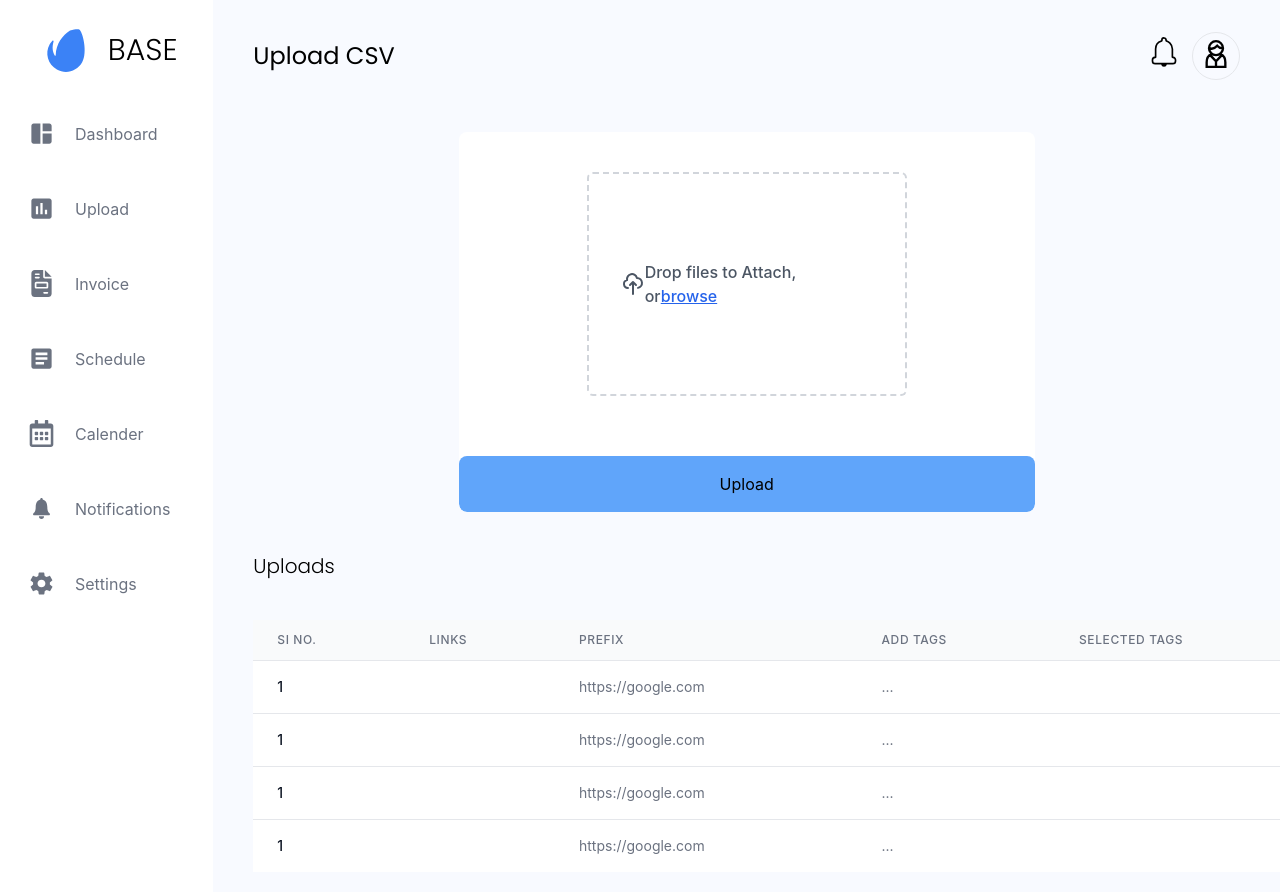
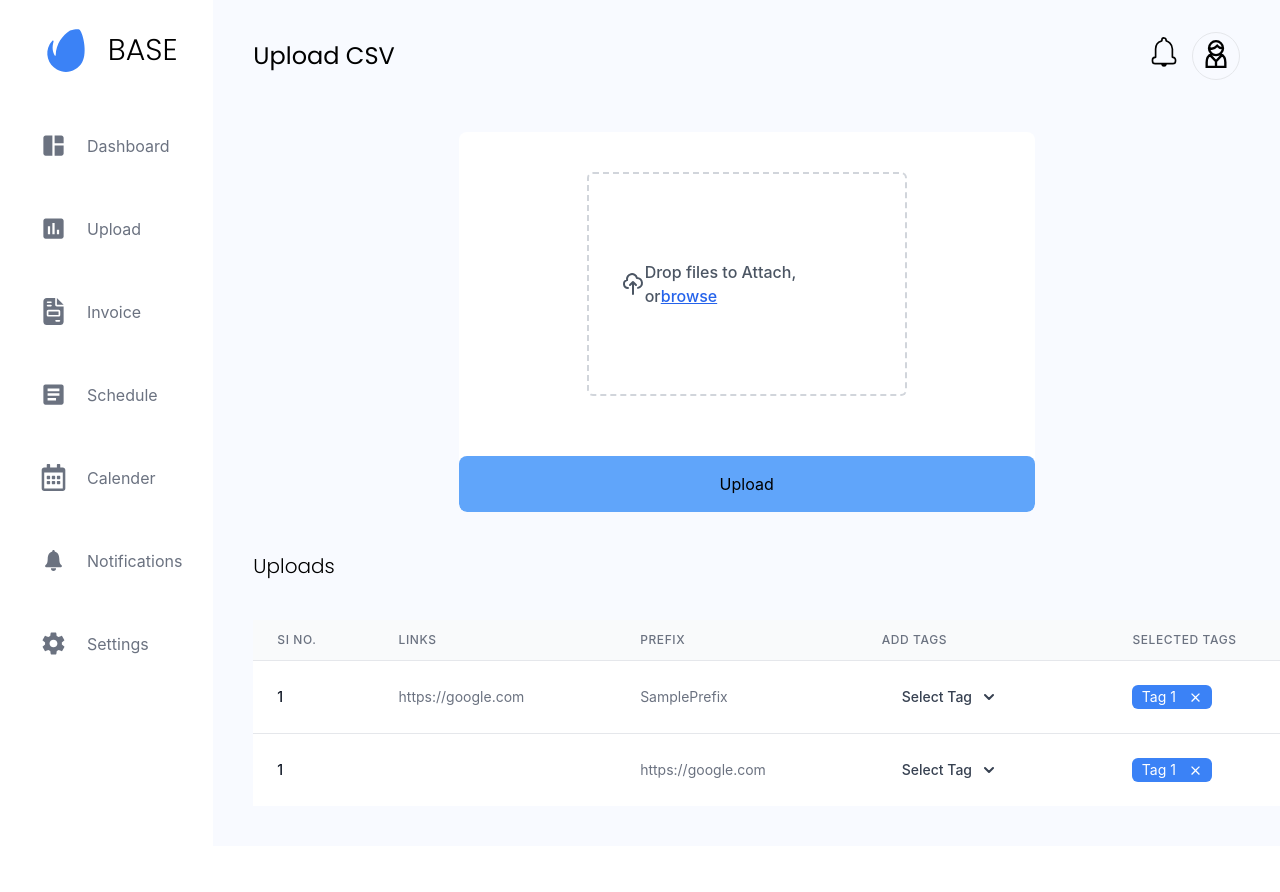
Before and after one commit to navaneeenavan/Openin-Assignment, a React (Create React App) app: page / in a window 1280 px wide. Shown: the top 892 px of the page. After the commit the page ends 846 px from the top, so only its background shows below. Built offline with nearby package versions, Linux system fonts and the light colour scheme.

Commit message:
all styling done still dynamic updates pending and auth redirection pending

```diff
--- a/src/Home.jsx
+++ b/src/Home.jsx
@@ -26,7 +26,11 @@ function Home() {
               <h6 className="font-poppins font-light text-2xl">BASE </h6>
             </div>
             <div className="flex  justify-end  w-full items-center">
-              <MdOutlineClose onClick={()=> setIsOpen(!isOpen) }size={30} className="text-gray-300 " />
+              <MdOutlineClose
+                onClick={() => setIsOpen(!isOpen)}
+                size={30}
+                className="text-gray-300 "
+              />
             </div>
           </div>
           <div className=" flex flex-col space-y-12 justify-start w-full px-12 py-5 text-xl ">
@@ -54,7 +58,7 @@ function Home() {
             <h6 className="font-poppins font-light text-3xl">BASE </h6>
           </div>
 
-          <div className="space-y-12 mt-10 w-full flex flex-col ml-7  hover:text-blue-800">
+          <div className="space-y-8 mt-10 w-full flex flex-col  ">
             <Logotext
               logo={<MdSpaceDashboard size={27} />}
               text={"Dashboard"}
@@ -168,14 +172,15 @@ function Home() {
                   {" "}
                   1
                 </td>
-                <td className="px-6 py-4 whitespace-nowrap text-sm text-gray-500"></td>
                 <td className="px-6 py-4 whitespace-nowrap text-sm text-gray-500">
+                  {" "}
                   https://google.com
                 </td>
                 <td className="px-6 py-4 whitespace-nowrap text-sm text-gray-500">
-                  ...
+                  SamplePrefix
                 </td>
-                <td className="px-6 py-4 whitespace-nowrap text-sm text-gray-500"></td>
+                <td className="px-6 py-4 whitespace-nowrap text-sm text-gray-500"> <Dropdown1 /></td>
+                <td className="px-6 py-4 whitespace-nowrap text-sm text-gray-500"><TagBar number={1} /></td>
               </tr>
               <tr className="bg-white">
                 <td className="px-6 py-4 whitespace-nowrap text-sm font-medium text-gray-900">
@@ -187,37 +192,12 @@ function Home() {
                   https://google.com
                 </td>
                 <td className="px-6 py-4 whitespace-nowrap text-sm text-gray-500">
-                  ...
-                </td>
-                <td className="px-6 py-4 whitespace-nowrap text-sm text-gray-500"></td>
-              </tr>
-              <tr className="bg-white">
-                <td className="px-6 py-4 whitespace-nowrap text-sm font-medium text-gray-900">
-                  {" "}
-                  1
-                </td>
-                <td className="px-6 py-4 whitespace-nowrap text-sm text-gray-500"></td>
-                <td className="px-6 py-4 whitespace-nowrap text-sm text-gray-500">
-                  https://google.com
+                  <Dropdown1 />
                 </td>
                 <td className="px-6 py-4 whitespace-nowrap text-sm text-gray-500">
-                  ...
+                  {" "}
+                  <TagBar number={1} />
                 </td>
-                <td className="px-6 py-4 whitespace-nowrap text-sm text-gray-500"></td>
-              </tr>
-              <tr className="bg-white">
-                <td className="px-6 py-4 whitespace-nowrap text-sm font-medium text-gray-900">
-                  {" "}
-                  1
-                </td>
-                <td className="px-6 py-4 whitespace-nowrap text-sm text-gray-500"></td>
-                <td className="px-6 py-4 whitespace-nowrap text-sm text-gray-500">
-                  https://google.com
-                </td>
-                <td className="px-6 py-4 whitespace-nowrap text-sm text-gray-500">
-                  ...
-                </td>
-                <td className="px-6 py-4 whitespace-nowrap text-sm text-gray-500"></td>
               </tr>
             </tbody>
           </table>
@@ -229,10 +209,101 @@ function Home() {
 
 function Logotext({ logo, text }) {
   return (
-    <div className="w-full  flex flex-row justify-start space-x-5 text-gray-500 text-center items-center hover:bg-gradient-to-r to-blue-500">
+    <div className="w-full h-full py-3 flex flex-row justify-start space-x-5 text-gray-500 text-center items-center pl-10 hover:bg-blue-100 hover:font-bold hover:text-blue-400">
       <div>{logo} </div>
       <div className="flex justify-center items-center">{text}</div>
     </div>
   );
 }
+function TagBar({ number }) {
+  return (
+    <div className="h-6 rounded-md w-20 text-white bg-blue-500 flex items-center justify-center ">
+      Tag {number} <MdOutlineClose className="text-white ml-3" size={15} />
+    </div>
+  );
+}
+function Dropdown1({tag_array}) {
+  const [isOpen, setIsOpen] = useState(false);
+
+  const toggleDropdown = () => {
+    setIsOpen(!isOpen);
+  };
+
+  const closeDropdown = () => {
+    setIsOpen(false);
+  };
+
+  return (
+    <div className="relative inline-block text-left">
+      <button
+        onClick={toggleDropdown}
+        type="button"
+        className="text-gray-700 focus:ring-4 focus:outline-none focus:ring-blue-300 font-medium rounded-lg text-sm px-5 py-2.5 text-center inline-flex items-center text-grey-300 "
+        value = {tag_array}
+
+      >
+        Select Tag{" "}
+        <svg
+          className="w-2.5 h-2.5 ms-3"
+          aria-hidden="true"
+          xmlns="http://www.w3.org/2000/svg"
+          fill="none"
+          viewBox="0 0 10 6"
+        >
+          <path
+            stroke="currentColor"
+            strokeLinecap="round"
+            strokeLinejoin="round"
+            strokeWidth="2"
+            d="m1 1 4 4 4-4"
+          />
+        </svg>
+      </button>
+
+      {isOpen && (
+        <div
+          className=" z-20 origin-top-right absolute right-0 mt-2 w-44 rounded-md shadow-lg bg-white ring-1 ring-black ring-opacity-5 focus:outline-none"
+          role="menu"
+          aria-orientation="vertical"
+          aria-labelledby="options-menu"
+        >
+          <div className="py-1" role="none">
+            <a
+              href="#"
+              className="block px-4 py-2 text-sm text-gray-700 hover:bg-gray-100 hover:text-gray-900"
+              role="menuitem"
+              onClick={closeDropdown}
+            >
+              1
+            </a>
+            <a
+              href="#"
+              className="block px-4 py-2 text-sm text-gray-700 hover:bg-gray-100 hover:text-gray-900"
+              role="menuitem"
+              onClick={closeDropdown}
+            >
+              2
+            </a>
+            <a
+              href="#"
+              className="block px-4 py-2 text-sm text-gray-700 hover:bg-gray-100 hover:text-gray-900"
+              role="menuitem"
+              onClick={closeDropdown}
+            >
+              3
+            </a>
+            <a
+              href="#"
+              className="block px-4 py-2 text-sm text-gray-700 hover:bg-gray-100 hover:text-gray-900"
+              role="menuitem"
+              onClick={closeDropdown}
+            >
+              4
+            </a>
+          </div>
+        </div>
+      )}
+    </div>
+  );
+}
 export default Home;
--- /dev/null
+++ b/src/data.js
@@ -0,0 +1,23 @@
+const table = [{
+    no : 1,
+    link : "https://google.com",
+    prefix : "prefix sample",
+    tag : [1,2,3,4]
+},{
+    no : 2,
+    link : "https://google.com",
+    prefix : "prefix sample",
+    tag : [1,2]
+},{
+    no : 3,
+    link : "https://google.com",
+    prefix : "prefix sample",
+    tag : [1,2,3,4]
+},{
+    no : 4,
+    link : "https://google.com",
+    prefix : "prefix sample",
+    tag : [1]
+}]
+
+export {table}
```
